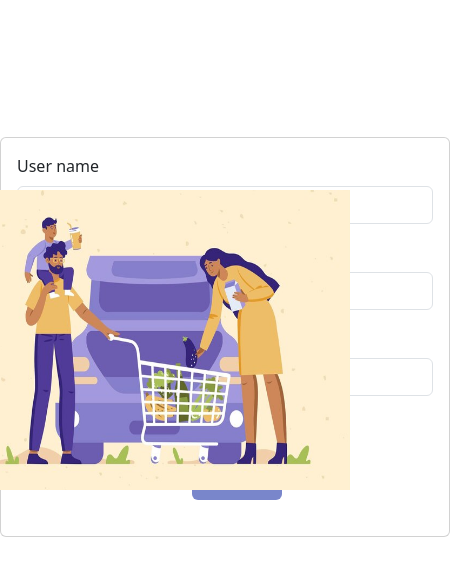
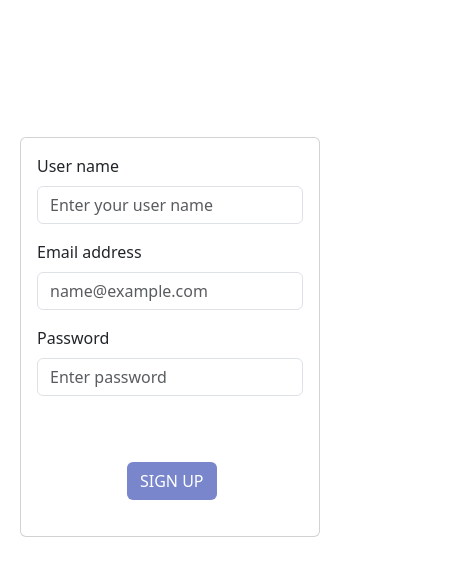
Before and after one commit to pubudiniashani/Assignment-06, a plain HTML site: page signup.html in a window 390 px wide. Shown: the part 110-686 px from the top of the page, 450 px wide, since content can reach past the window. Drawn offline with nearby package versions, Linux system fonts and the light colour scheme.

Commit message:
signup  updated

```diff
--- a/signup.html
+++ b/signup.html
@@ -26,7 +26,7 @@
             top: 50px;
             bottom: 0;
             left: 0;
-            right: 200px;
+            right: 50px;
             margin: auto;
             position: absolute;
         }
@@ -42,12 +42,22 @@
             margin: auto;
         }
 
-        img{
+       /* img{
             position: absolute;
             right: 40px;
             top: 300px;
+        }*/
+
+        @media all and (max-width: 768px){
+            .signup{
+                width: 300px;
+            }
+
+            .signupbtn{
+                left: 90px;
+
+            }
         }
-
 
     </style>
 
@@ -82,8 +92,8 @@
         </div>
     </div>
 
-    <img src="assets/shopping%202.jpg" title="shopping image" alt="shopping image" width="400px" height="300px">
-
+    <!--<img src="assets/shopping%202.jpg" title="shopping image" alt="shopping image" width="400px" height="300px">
+-->
 
 
 
```
Also changed, not shown: login.html (+1 -1 lines).
